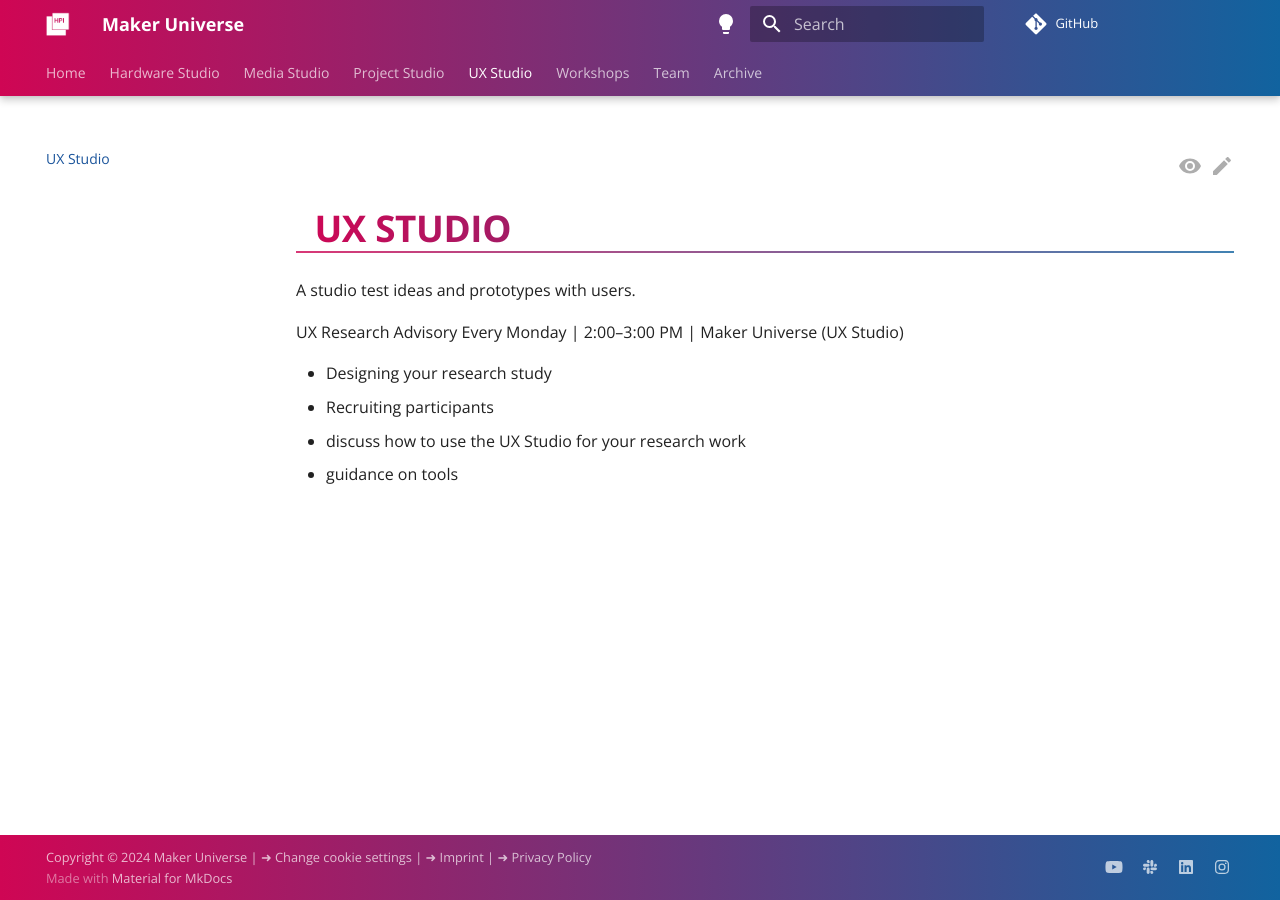
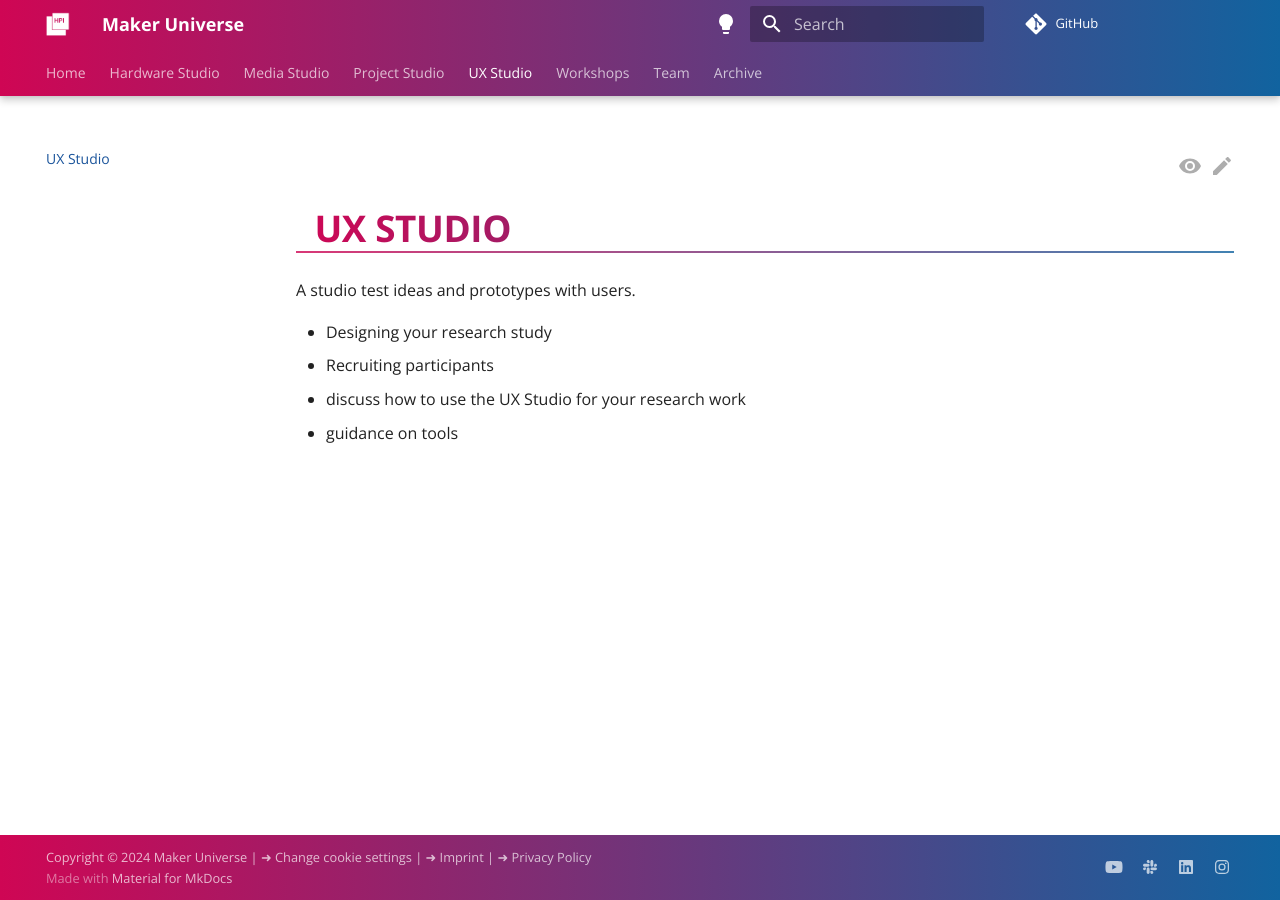
Before and after one commit to makeruniverse/docs, an MkDocs documentation site: the page built from docs/studios/ux-studio.md, in a window 1280 px wide. Built offline with MkDocs 1.6.1 and Material for MkDocs 9.7.7, drawn with Linux system fonts in a browser that asks for light colours; comment, search, counter and statistics services are not loaded.

Commit message:
Update ux-studio.md

```diff
--- a/docs/studios/ux-studio.md
+++ b/docs/studios/ux-studio.md
@@ -1,7 +1,4 @@
 A studio test ideas and prototypes with users.
-
-UX Research Advisory
-Every Monday | 2:00–3:00 PM | Maker Universe (UX Studio)
 
 - Designing your research study
 - Recruiting participants
```
